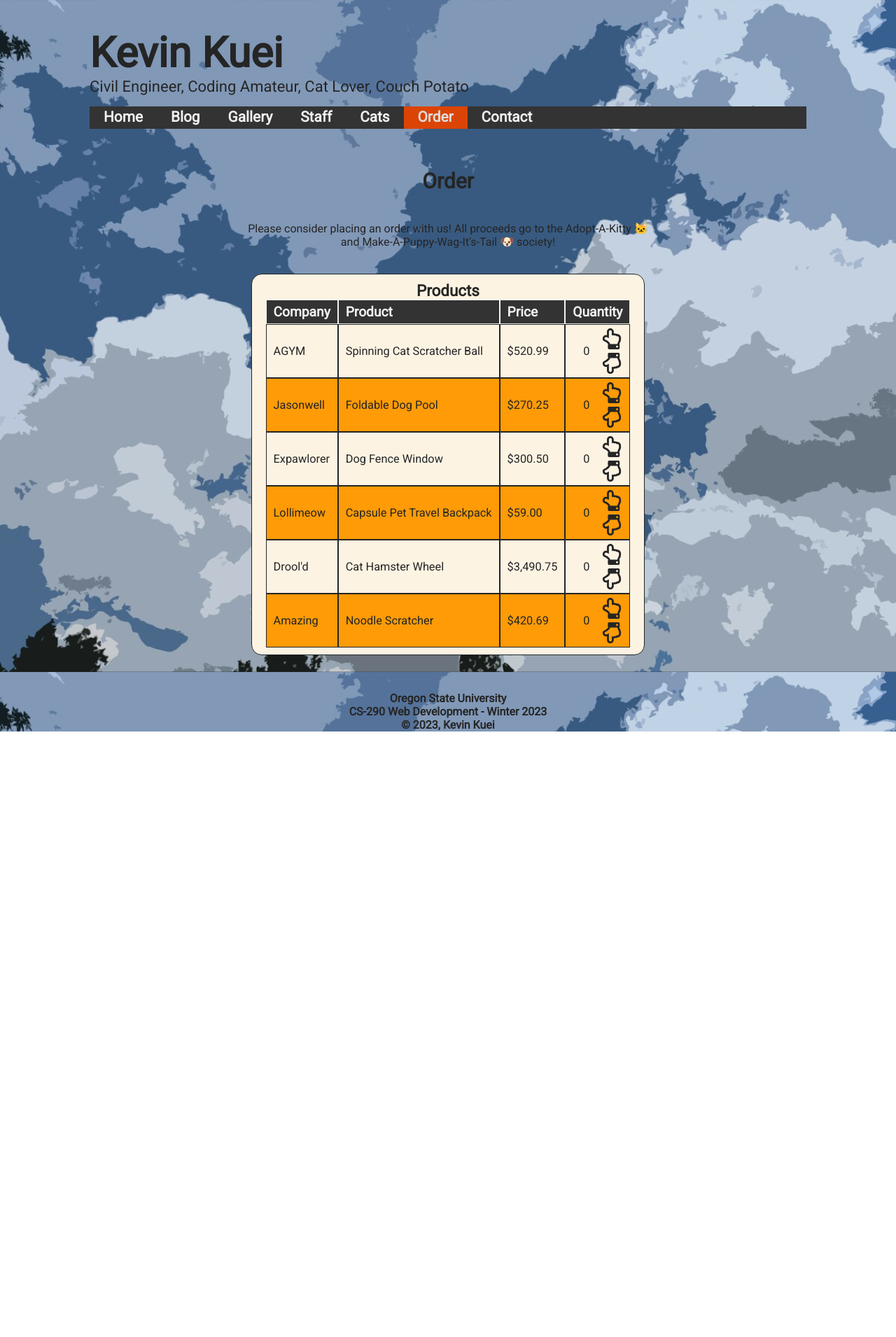
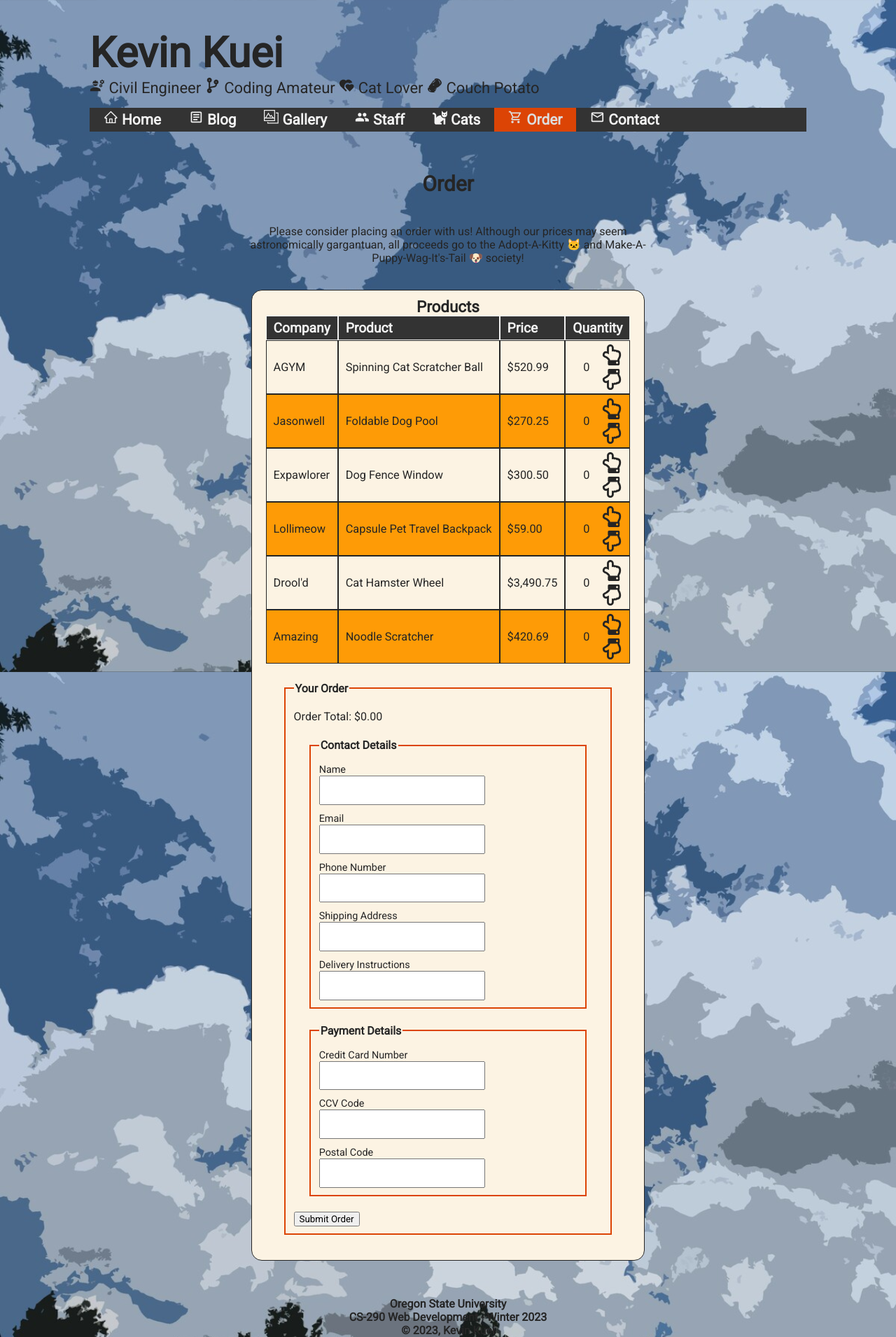
Before and after one commit to kckuei/webdev-project, a React (Create React App) app in the folder frontend/: page /order in a window 1280 px wide. Shown: the whole page at 70% size. Before the commit the page ends 1045 px from the top, so only its background shows below. Built offline with nearby package versions, Linux system fonts and the light colour scheme.

Commit message:
update order form and page

```diff
--- a/frontend/src/App.js
+++ b/frontend/src/App.js
@@ -14,6 +14,11 @@ import ContactPage from './pages/ContactPage.js';
 import Navigation from './components/Navigation.js';
 import NotFound from './pages/NotFound.js';
 
+import { MdEngineering } from 'react-icons/md';
+import { GiPotato } from 'react-icons/gi';
+import { FaCodeBranch } from 'react-icons/fa';
+import { RiHeartsFill } from 'react-icons/ri';
+
 
 function App() {
 
@@ -26,7 +31,9 @@ function App() {
 
         <header>
           <h1>Kevin Kuei</h1>
-          <p className="subtitle">Civil Engineer, Coding Amateur, Cat Lover, Couch Potato</p>
+          <p className="subtitle">
+            <MdEngineering />  Civil Engineer  <FaCodeBranch />  Coding Amateur <RiHeartsFill /> Cat Lover  <GiPotato />  Couch Potato
+          </p>
           <Navigation />
         </header>
 
--- a/frontend/src/components/Cat.js
+++ b/frontend/src/components/Cat.js
@@ -4,7 +4,7 @@ import { MdDeleteForever, MdEdit } from 'react-icons/md';
 function Cat({ cat, onEdit, onDelete }) {
     return (
         <tr>
-            <td><img src={cat.portraitUrl} width="50" /></td>
+            <td><img src={cat.portraitUrl} width="100" alt={cat.name} /></td>
             <td>{cat.name}</td>
             <td>{cat.age}</td>
             <td>{cat.breed}</td>
--- a/frontend/src/components/Navigation.js
+++ b/frontend/src/components/Navigation.js
@@ -1,10 +1,18 @@
 import { Link, useLocation } from 'react-router-dom';
+import { AiOutlineHome } from 'react-icons/ai';
+import { FaCat } from 'react-icons/fa';
+import { TfiGallery } from 'react-icons/tfi';
+import { MdOutlineArticle, MdPeople, MdOutlineShoppingCart, MdMailOutline } from 'react-icons/md'
+
 
 function Navigation() {
 
     let location = useLocation();
 
     function setActive(route_path) {
+        if (location.pathname.includes('/cats') && route_path.includes('/cats')) {
+            return 'active'
+        }
         return (location.pathname === route_path) ? 'active' : ''
     }
 
@@ -12,25 +20,25 @@ function Navigation() {
         <>
             <nav>
                 <Link to="/" className={setActive("/")}>
-                    Home
+                    <AiOutlineHome /> Home
                 </Link>
                 <Link to="/blog" className={setActive("/blog")}>
-                    Blog
+                    <MdOutlineArticle /> Blog
                 </Link>
                 <Link to="/gallery" className={setActive("/gallery")}>
-                    Gallery
+                    <TfiGallery /> Gallery
                 </Link>
                 <Link to="/staff" className={setActive("/staff")}>
-                    Staff
+                    <MdPeople /> Staff
                 </Link>
                 <Link to="/cats" className={setActive("/cats")}>
-                    Cats
+                    <FaCat /> Cats
                 </Link>
                 <Link to="/order" className={setActive("/order")}>
-                    Order
+                    <MdOutlineShoppingCart /> Order
                 </Link>
                 <Link to="/contact" className={setActive("/contact")}>
-                    Contact
+                    <MdMailOutline /> Contact
                 </Link>
             </nav>
         </>
--- /dev/null
+++ b/frontend/src/components/OrderedRow.js
@@ -0,0 +1,23 @@
+import products from '../data/products.js';
+
+
+function OrderedTable({ prod, count, convertCurr }) {
+
+    const findProduct = (prod) => {
+        const arr = products.filter((obj) => {
+            return obj.product === prod;
+        });
+        return arr[0]
+    }
+
+    return <>
+        <tr>
+            <td>{prod}</td>
+            <td>{count}</td>
+            <td>{convertCurr(findProduct(prod).price)}</td>
+            <td>{convertCurr(findProduct(prod).price * count)}</td>
+        </tr>
+    </>
+}
+
+export default OrderedTable;
--- a/frontend/src/pages/AddCatPage.js
+++ b/frontend/src/pages/AddCatPage.js
@@ -9,8 +9,8 @@ export const AddCatPage = () => {
     const [breed, setBreed] = useState('');
     const [portraitUrl, setPortraitUrl] = useState('');
     const [personality, setPersonality] = useState('');
-    const [birdCount, setBirdCount] = useState('');
-    const [rodentCount, setRodentCount] = useState('');
+    const [birdCount, setBirdCount] = useState(0);
+    const [rodentCount, setRodentCount] = useState(0);
 
     const redirect = useNavigate();
 
@@ -32,10 +32,10 @@ export const AddCatPage = () => {
         });
         if (response.status === 201) {
             alert(`Document added.`);
-            redirect("/");
+            redirect("/cats");
         } else {
             alert(`Document not added. Status code = ${response.status}`);
-            redirect("/");
+            redirect("/cats");
         }
     };
 
@@ -48,7 +48,7 @@ export const AddCatPage = () => {
                 <form onSubmit={(e) => { e.preventDefault(); }}>
                     <fieldset>
                         <legend>What cat are you adding?</legend>
-                        <label for="name">Name</label>
+                        <label for="name">Name (Required)</label>
                         <input
                             type="text"
                             placeholder="Name of cat"
@@ -56,7 +56,7 @@ export const AddCatPage = () => {
                             onChange={e => setName(e.target.value)}
                             id="name" />
 
-                        <label for="age">Age</label>
+                        <label for="age">Age (Required)</label>
                         <input
                             type="number"
                             value={age}
@@ -64,7 +64,7 @@ export const AddCatPage = () => {
                             onChange={e => setAge(e.target.value)}
                             id="age" />
 
-                        <label for="breed">Breed</label>
+                        <label for="breed">Breed (Required)</label>
                         <input
                             type="text"
                             placeholder="Breed/type of cat"
--- a/frontend/src/pages/EditCatPage.js
+++ b/frontend/src/pages/EditCatPage.js
@@ -49,21 +49,21 @@ export const EditCatPage = ({ catForEditing }) => {
                 <form onSubmit={(e) => { e.preventDefault(); }}>
                     <fieldset>
                         <legend>What cat are you adding?</legend>
-                        <label for="name">Name</label>
+                        <label for="name">Name (Required</label>
                         <input
                             type="text"
                             value={name}
                             onChange={e => setName(e.target.value)}
                             id="name" />
 
-                        <label for="age">Age</label>
+                        <label for="age">Age (Required)</label>
                         <input
                             type="number"
                             value={age}
                             onChange={e => setAge(e.target.value)}
                             id="age" />
 
-                        <label for="breed">Breed</label>
+                        <label for="breed">Breed (Required)</label>
                         <input
                             type="text"
                             value={breed}
--- a/frontend/src/pages/OrderPage.js
+++ b/frontend/src/pages/OrderPage.js
@@ -1,15 +1,89 @@
-// import React, { useState } from 'react';
+import React, { useState } from 'react';
+import { useNavigate, Link } from "react-router-dom";
 import ProductRow from '../components/ProductRow.js';
-import products from '../data/products.js'
+import OrderedRow from '../components/OrderedRow.js';
+import products from '../data/products.js';
 
 
 function Order() {
 
+    const redirect = useNavigate();
+
+    // Top level-state for updating order total when incrementing/decrementing items.
+    const [orderTotal, setOrderTotal] = useState(0);
+    const [orderItems, setOrderItems] = useState({});
+
+    // Use state for partial rendering on order page.
+    const [submitted, setSubmitted] = useState(false);
+
+    // Use state for form data.
+    const [formData, setFormData] = useState({});
+
+    // Update form data state object on edit.
+    const updateFormData = (e) => {
+        formData[e.target.id] = e.target.value;
+        setFormData(formData);
+    };
+
+    // Currency conversion.
+    const convertCurr = (num) => {
+        return num.toLocaleString("en-US", { style: "currency", currency: "USD" })
+    };
+
+    // Submit POST request with form and order info.
+    const onSubmitOrder = (e) => {
+        e.preventDefault();
+
+        if (orderTotal == 0) {
+            alert("Please select an item to order.");
+            return
+        }
+
+        // PLACEHOLDER.
+        // CODE FOR SENDING EMAIL AND/OR POSTING TO EXPRESS SERVER HERE.
+
+        // Set submitted state to display thank you/order confirmation.
+        setSubmitted(true);
+    };
+
+    // Refresh the page when new order link clicked.
+    const refreshOrderForm = (e) => {
+        e.preventDefault();
+        redirect(0);
+    };
+
     return (
         <>
             <h2>Order</h2>
-            <p className="description">Please consider placing an order with us! All proceeds go to the Adopt-A-Kitty 🐱 and Make-A-Puppy-Wag-It's-Tail 🐶 society!</p>
-            <article>
+            {submitted && <div>
+                <p className="description">Thanks for your order {formData.name}! You will recieve a confirmation email shortly at {formData.email}!</p>
+                <p className="description">Your order details are as follows:</p>
+                <table>
+                    <thead>
+                        <tr>
+                            <th>Item</th>
+                            <th>Quantity</th>
+                            <th>Unit Price</th>
+                            <th>Subtotal</th>
+                        </tr>
+                    </thead>
+                    <tbody>
+                        {Object.keys(orderItems).map((prod, i) =>
+                            <OrderedRow
+                                prod={prod}
+                                count={orderItems[prod]}
+                                key={i}
+                                convertCurr={convertCurr}
+                            />)}
+                    </tbody>
+                </table>
+                <p className="description">Order Total: {convertCurr(orderTotal)}</p>
+                <p className="description">Shipping Address: {formData.shippingAddress}</p>
+                <p className="description">Delivery Instructions: {formData.deliveryInstructions}</p>
+                <p className="description"><Link onClick={refreshOrderForm}>Click here to place a new order here.</Link></p>
+            </div>}
+            {!submitted && <p className="description">Please consider placing an order with us! Although our prices may seem astronomically gargantuan, all proceeds go to the Adopt-A-Kitty 🐱 and Make-A-Puppy-Wag-It's-Tail 🐶 society!</p>}
+            {!submitted && <article>
                 <table className="orderTable">
                     <caption>
                         Products
@@ -25,13 +99,87 @@ function Order() {
                     <tbody>
                         {products.map((product, i) =>
                             <ProductRow
-                                company={product.company}
-                                product={product.product}
-                                price={product.price}
-                                key={i} />)}
+                                product={product}
+                                key={i}
+                                orderItems={orderItems}
+                                setOrderItems={setOrderItems}
+                                setOrderTotal={setOrderTotal}
+                                convertCurr={convertCurr}
+                            />)}
                     </tbody>
                 </table>
+                <fieldset>
+                    <legend>Your Order</legend>
+                    <p>Order Total: {convertCurr(Math.max(0, orderTotal))}</p>
+                    <fieldset>
+                        <legend>Contact Details</legend>
+                        <label for="name">Name</label>
+                        <input
+                            type="text"
+                            id="name"
+                            onChange={updateFormData}
+                        />
+
+                        <label for="email">Email</label>
+                        <input
+                            type="text"
+                            id="email"
+                            onChange={updateFormData}
+                        />
+
+
+                        <label for="phoneNumber">Phone Number</label>
+                        <input
+                            type="text"
+                            id="phoneNumber"
+                            onChange={updateFormData}
+                        />
+
+                        <label for="shippingAddress">Shipping Address</label>
+                        <input
+                            type="text"
+                            id="shippingAddress"
+                            onChange={updateFormData}
+                        />
+
+                        <label for="deliveryInstructions">Delivery Instructions</label>
+                        <input
+                            type="text"
+                            id="deliveryInstructions"
+                            onChange={updateFormData}
+                        />
+                    </fieldset>
+
+                    <fieldset>
+                        <legend>Payment Details</legend>
+                        <label for="creditCardNumber">Credit Card Number</label>
+                        <input
+                            type="text"
+                            id="creditCardNumber"
+                            onChange={updateFormData}
+                        />
+
+                        <label for="ccvCode">CCV Code</label>
+                        <input
+                            type="text"
+                            id="ccvCode"
+                            onChange={updateFormData}
+                        />
+
+                        <label for="postalCode">Postal Code</label>
+                        <input
+                            type="text"
+                            id="postalCode"
+                            onChange={updateFormData}
+                        />
+                    </fieldset>
+
+                    <button onClick={onSubmitOrder}>
+                        Submit Order
+                    </button>
+                </fieldset>
             </article>
+            }
         </>
     );
 }
```
Also changed, not shown: frontend/src/components/ProductQuantity.js (+58 -5 lines), frontend/src/components/ProductRow.js (+11 -9 lines).
